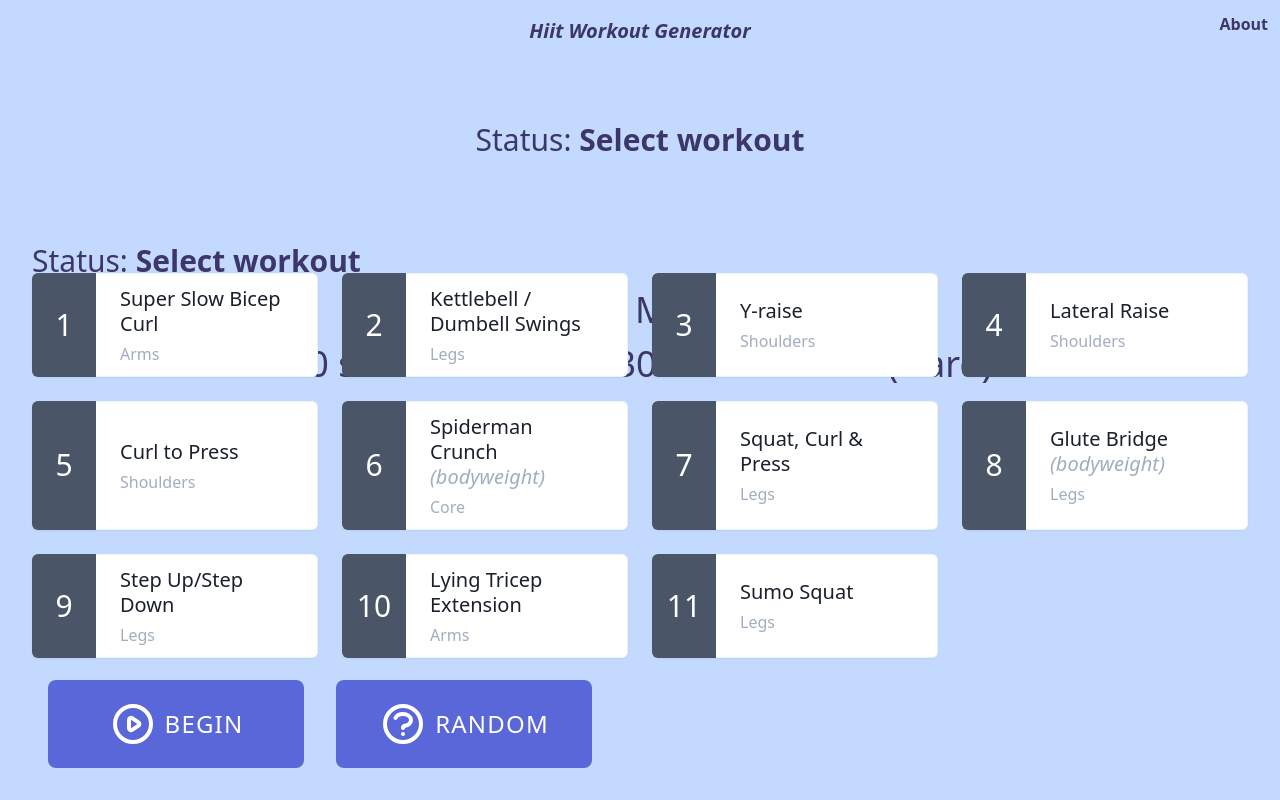
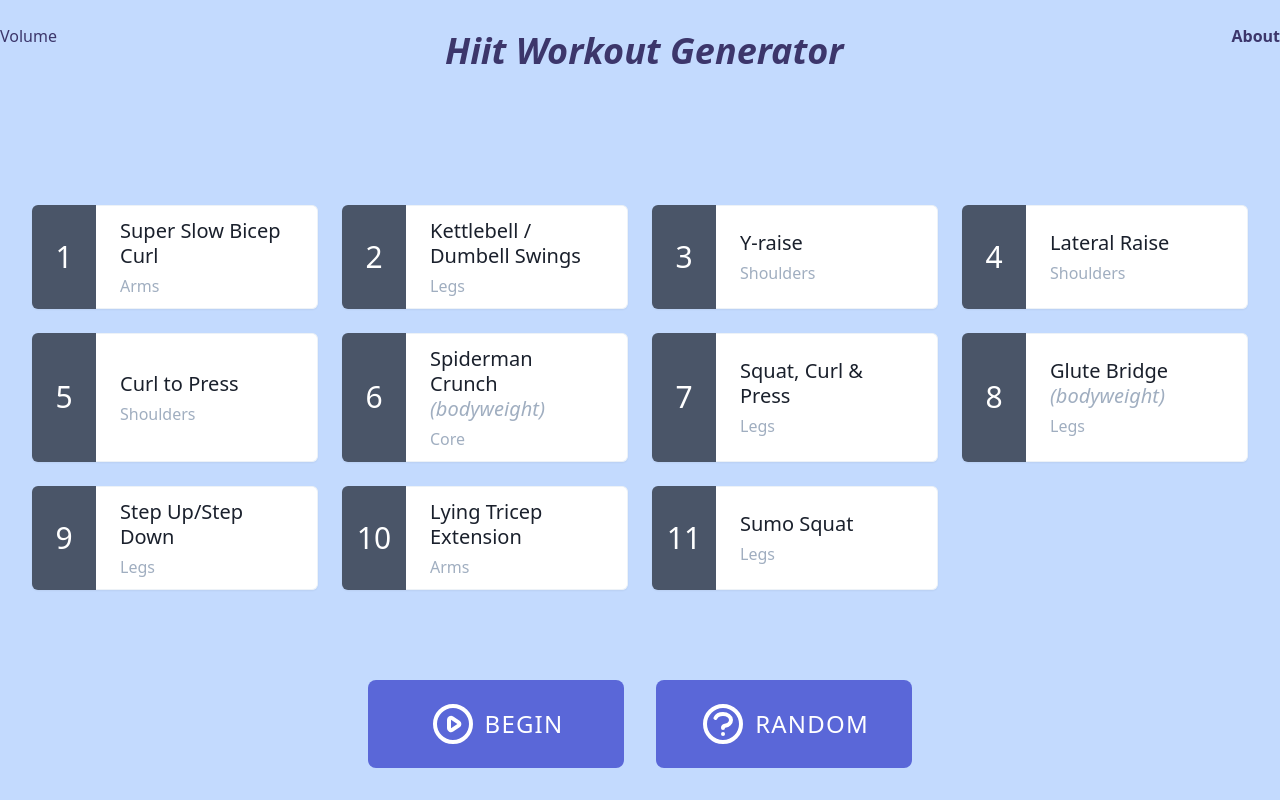
Before and after one commit to davmcgregor/hiit-workout-generator, a React (Create React App) app: page / in a window 1280 px wide. Built offline with nearby package versions, Linux system fonts and the light colour scheme; no server answers; what @tailwindcss/ui would draw is missing.

Commit message:
Update Header styling and conditional status

```diff
--- a/src/components/header/Header.js
+++ b/src/components/header/Header.js
@@ -5,24 +5,30 @@ import { connect } from 'react-redux';
 
 import PropTypes from 'prop-types';
 
-import { Status, Details } from '../';
+import { Status } from '../';
 
 const Header = ({ workout: { currentView } }) => {
   return (
+    <div className='flex justify-between w-screen my-6'>
+      <div>Volume</div>
       <div>
-      <h1 className='absolute top-0 inset-x-0 text-center mx-auto font-extrabold text-xl italic mt-4'>
+        {currentView === 'Home' ? (
+          <h1 className='font-extrabold text-4xl italic'>
             Hiit Workout Generator
           </h1>
-      {currentView === 'Home' && (
-        <div className='mt-3 mr-3 font-bold hover:underline absolute top-0 right-0'>
+        ) : (
+          <Status />
+        )}
+      </div>
+      <div>
+        {currentView === 'Home' ? (
+          <div className='font-bold hover:underline'>
             <Link to='/about'>About</Link>
           </div>
+        ) : (
+          <div>%age complete</div>
         )}
-      <div className=' flex flex-col justify-around items-center h-full pt-10'>
-        <Status />
       </div>
-      <Status />
-      <Details />
     </div>
   );
 };
--- a/src/components/header/Status.js
+++ b/src/components/header/Status.js
@@ -31,8 +31,8 @@ const Status = ({ workout: { currentView, working, resting, paused } }) => {
   return (
     currentView !== 'Countdown' && (
       <Fragment>
-        <h1 className='font-light text-3xl'>
-          Status: <span className='font-bold'>{currentStatus}</span>
+        <h1 className='font-extrabold uppercase text-4xl italic'>
+          {currentStatus}
         </h1>
       </Fragment>
     )
--- a/src/components/index.js
+++ b/src/components/index.js
@@ -3,10 +3,10 @@ export { default as About } from './layout/About';
 
 export { default as Header } from './header/Header';
 export { default as Status } from './header/Status';
-export { default as Details } from './header/Details';
 
 export { default as Workout } from './workout/Workout';
 export { default as Exercises } from './workout/Exercises';
+export { default as Details } from './workout/Details';
 export { default as Counter } from './workout/Counter';
 
 export { default as Controls } from './controls/Controls';
--- a/src/components/layout/Home.js
+++ b/src/components/layout/Home.js
@@ -36,10 +36,12 @@ const Home = ({
   const [playlong] = useSound(longbeep);
 
   useEffect(() => {
-    if (seconds <= 3 && seconds >= 1) {
-      playshort();
-    } else if (seconds === 0) {
-      playlong();
+    if (currentView === 'Countdown' || currentView === 'Workout') {
+      if (seconds <= 3 && seconds >= 1) {
+        playshort();
+      } else if (seconds === 0) {
+        playlong();
+      }
     }
   }, [seconds]);
 
@@ -68,7 +70,7 @@ const Home = ({
 
   return (
     <div
-      className={`flex flex-col h-screen justify-between ${currentStyle} px-4 sm:px-6 lg:px-8 transition ease-in-out duration-300`}
+      className={`flex flex-col h-screen justify-between items-center ${currentStyle} px-4 sm:px-6 lg:px-8 transition ease-in-out duration-300`}
     >
       <Header />
       <Workout className='mb-auto' />
```
Also changed, not shown: src/components/workout/Details.js (renamed from src/components/header/Details.js). Lines whose indentation alone changed are shown as unchanged.
